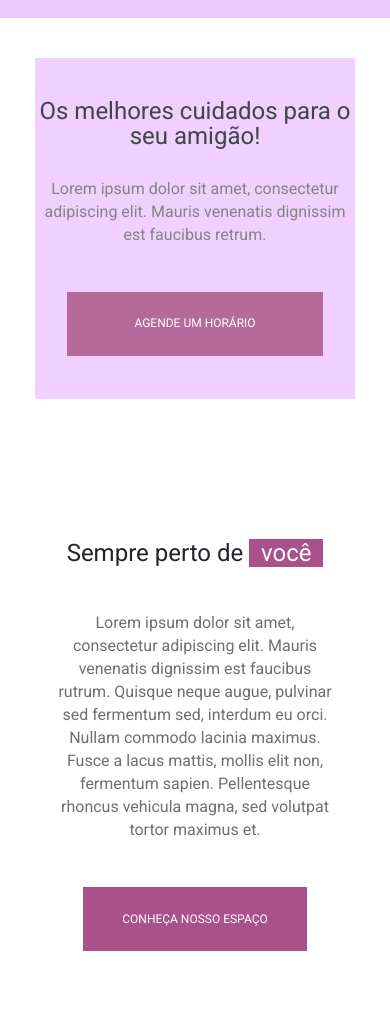
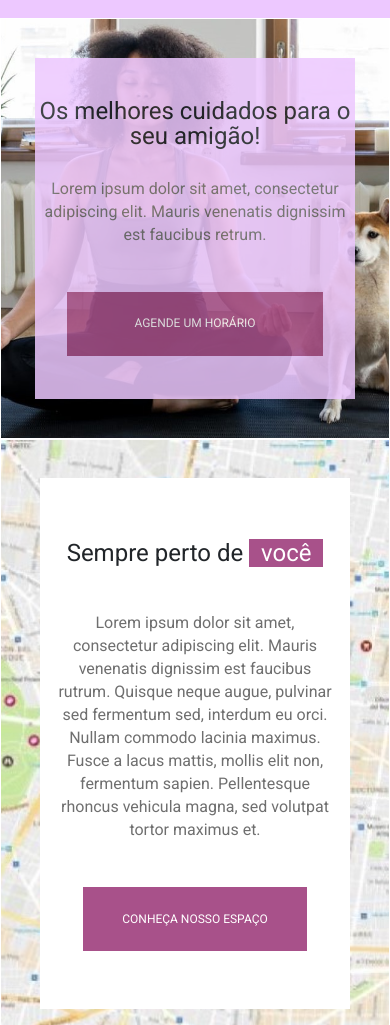
Before and after one commit to perlicles/infocorpBootcamp2020, a plain HTML site: page index.html in a window 390 px wide. Shown: the part 75-1100 px from the top of the page. Drawn offline with nearby package versions, Linux system fonts and the light colour scheme.

Commit message:
Re-fix webkit Background img

```diff
--- a/styles/style.css
+++ b/styles/style.css
@@ -382,10 +382,13 @@ form button {
 
 
     .agenda-wrapper {
-        background: url("./img/agendaFoto.jpeg");
+        background: url("/img/agendaFoto.jpeg");
         background-position: center;
         background-repeat: no-repeat;
         background-size: cover;
+        -webkit-background-size: cover;
+        -moz-background-size: cover;
+        -o-background-size: cover;
         display: block;
         width: 100%;
         height: auto;
@@ -445,10 +448,13 @@ form button {
     }
 
     .location-wrapper {
-        background: url("./img/Google-Maps-740x388.jpg");
+        background: url("/img/Google-Maps-740x388.jpg");
         background-position: center;
         background-repeat: no-repeat;
         background-size: cover;
+        -webkit-background-size: cover;
+        -moz-background-size: cover;
+        -o-background-size: cover;
         display: block;
         width: 100%;
         height: auto;
```
